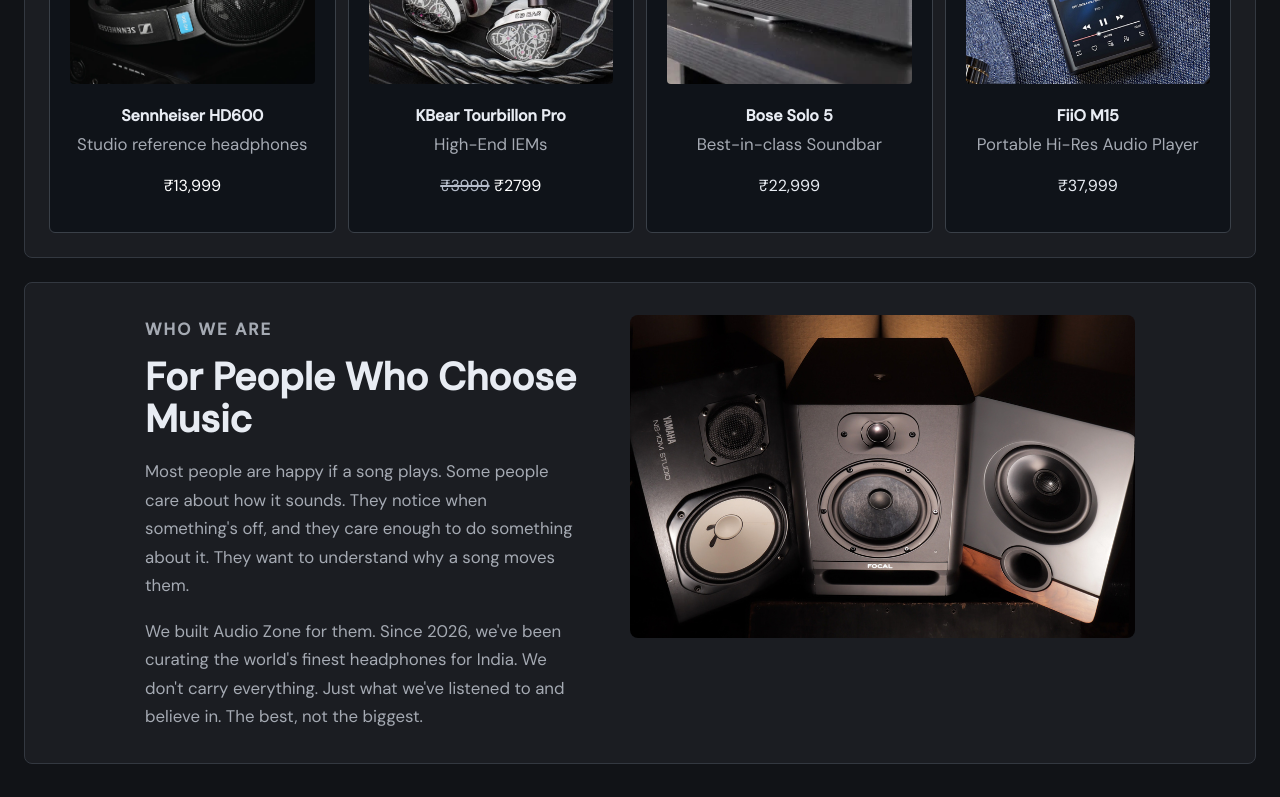
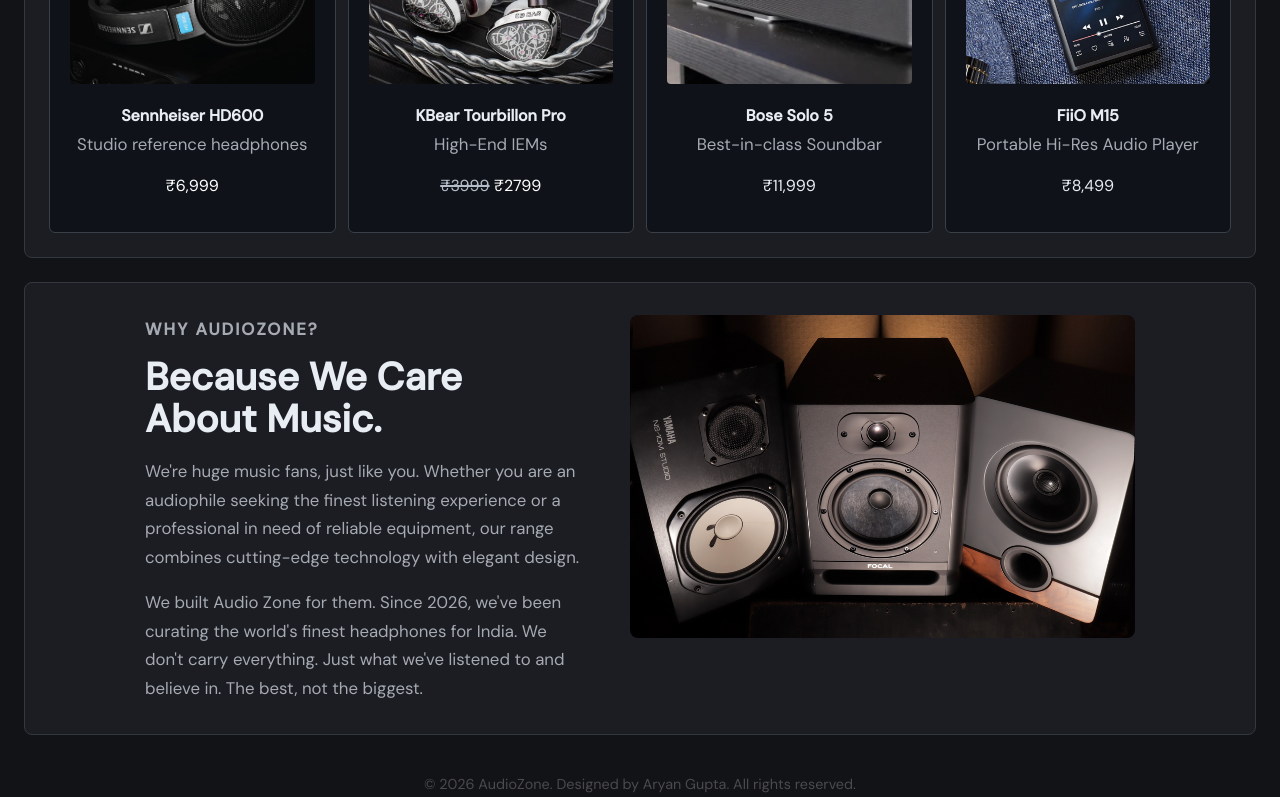
Before and after one commit to Speedbird849/ecommerce-site, a React (Create React App) app: page / in a window 1280 px wide. Shown: the part 2134-2931 px from the top of the page. Built offline with nearby package versions, Linux system fonts and the light colour scheme.

Commit message:
finalized end text

```diff
--- a/src/App.jsx
+++ b/src/App.jsx
@@ -56,7 +56,7 @@
             <p>Most people are happy if a song plays. Some people care about how it sounds. They notice when something's off, and they care enough to do something about it. They want to understand why a song moves them.
             </p>
             <p>
-              We built Audio Zone for them. Since 2026, we've been curating the world's finest headphones for India. We don't carry everything. Just what we've listened to and believe in. The best, not the biggest.
+              We built Audio Zone in 2026. Since then, we've been curating the world's finest headphones for India. We don't carry everything. Just what we've listened to and believe in. The best, not the biggest.
             </p>
             <p>
               We've spent 15 years helping people find that moment. It happens with the songs you already love. Heard again, for the first time.
@@ -98,7 +98,7 @@
                 <img src={hd600} alt="Sennheiser HD600" />
                 <p><b>Sennheiser HD600</b></p>
                 <p className="desc">Studio reference headphones</p>
-                <p><span className="sale-price">₹13,999</span></p>
+                <p><span className="sale-price">₹6,999</span></p>
               </article>
             </a>
             <a className="card-link" href="/#">
@@ -114,7 +114,7 @@
                 <img src={bose} alt="Bose Solo 5" />
                 <p><b>Bose Solo 5</b></p>
                 <p className="desc">Best-in-class Soundbar</p>
-                <p>₹22,999</p>
+                <p>₹11,999</p>
               </article>
             </a>
             <a className="card-link" href="/#">
@@ -122,7 +122,7 @@
                 <img src={fiio} alt="FiiO M15" />
                 <p><b>FiiO M15</b></p>
                 <p className="desc">Portable Hi-Res Audio Player</p>
-                <p>₹37,999</p>
+                <p>₹8,499</p>
               </article>
             </a>
           </div>
@@ -131,9 +131,9 @@
 
       <div className="what">
           <section className="whattext" id="about">
-            <p className="who-label">WHO WE ARE</p>
-            <h3>For People Who Choose Music</h3>
-            <p>Most people are happy if a song plays. Some people care about how it sounds. They notice when something's off, and they care enough to do something about it. They want to understand why a song moves them.
+            <p className="who-label">WHY AUDIOZONE?</p>
+            <h3>Because We Care About Music.</h3>
+            <p>We're huge music fans, just like you. Whether you are an audiophile seeking the finest listening experience or a professional in need of reliable equipment, our range combines cutting-edge technology with elegant design.
             </p>
             <p>
               We built Audio Zone for them. Since 2026, we've been curating the world's finest headphones for India. We don't carry everything. Just what we've listened to and believe in. The best, not the biggest.
```
